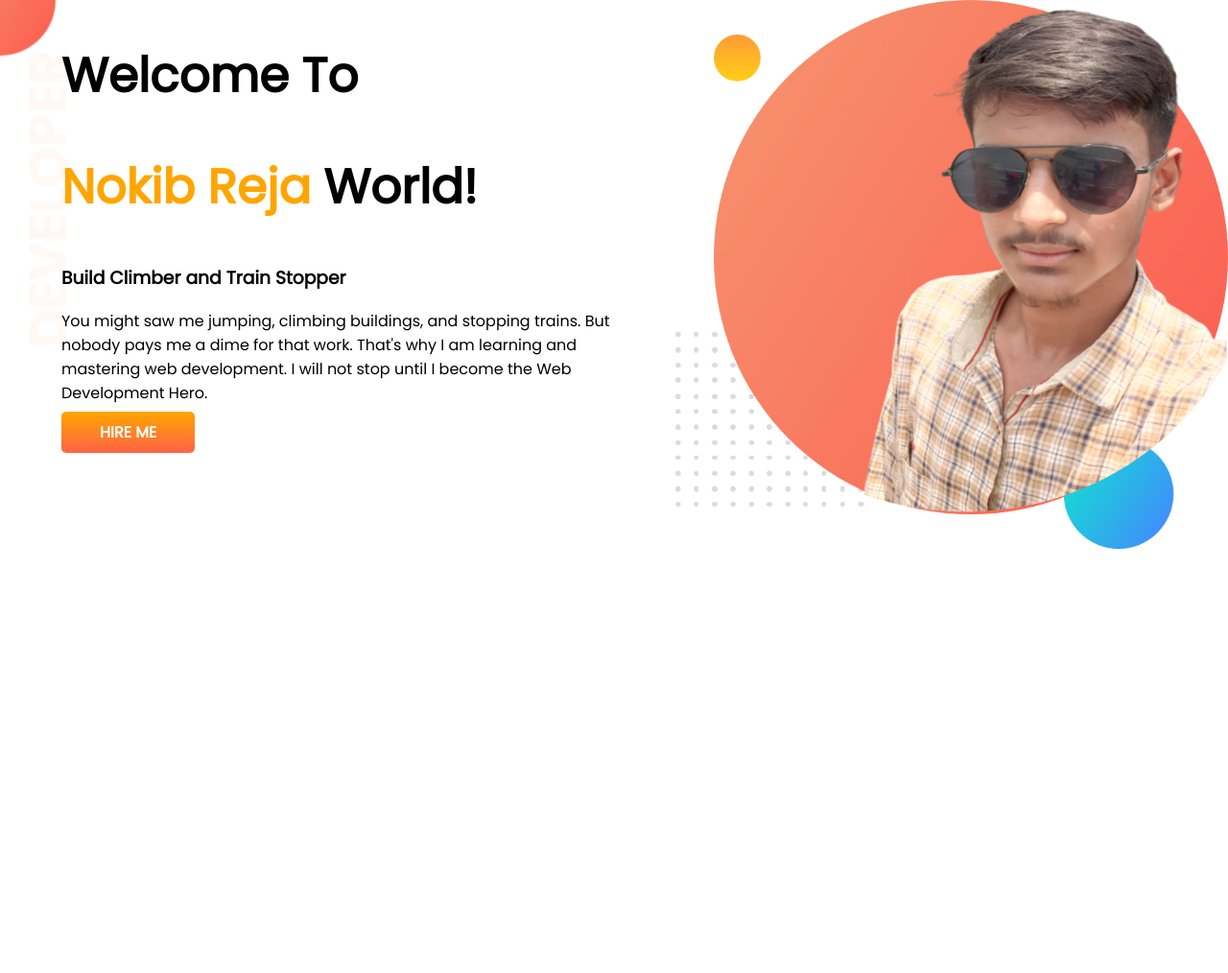
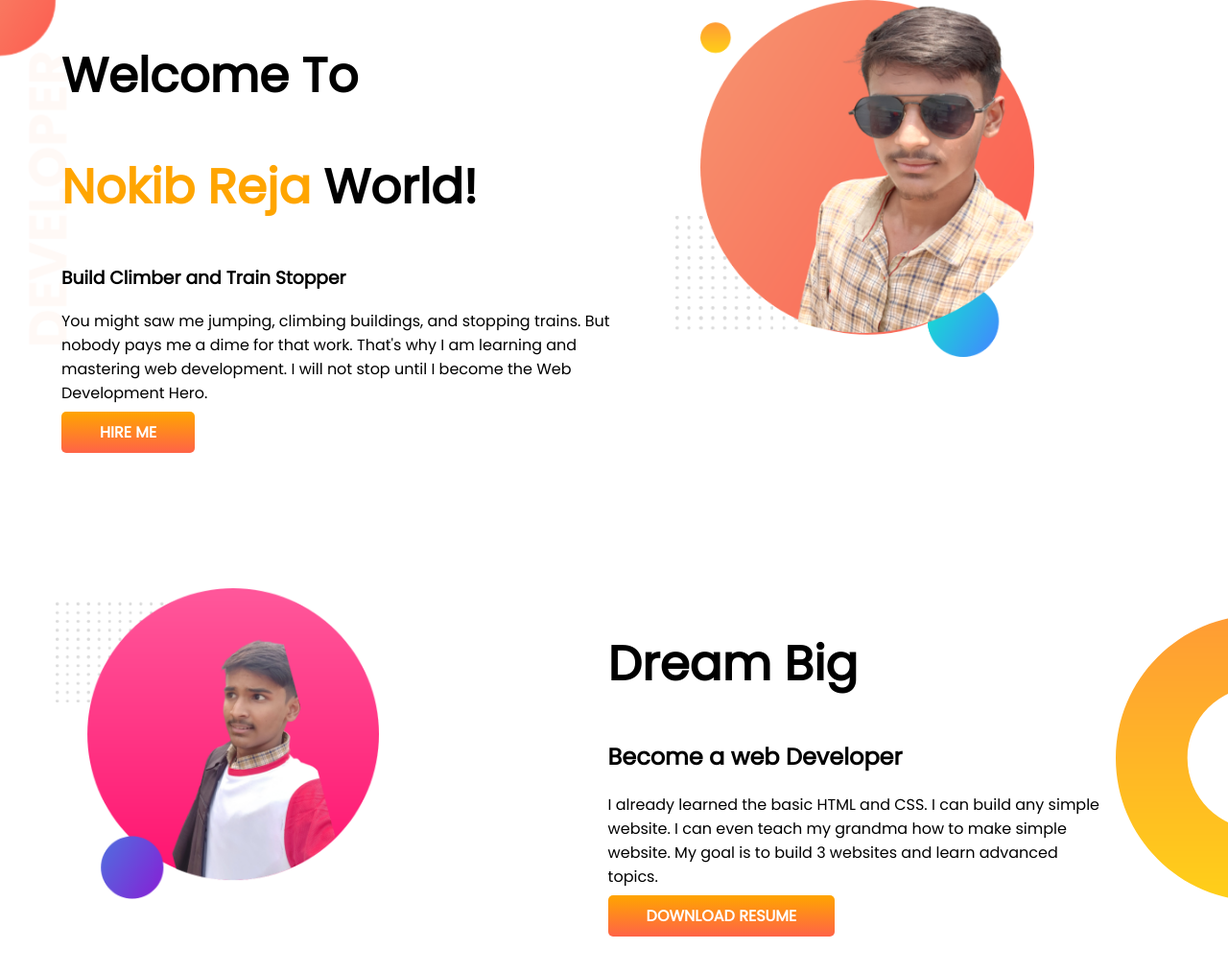
Before and after one commit to NokibReja/developer-portfolio, a plain HTML site: page index.html in a window 1280 px wide. Shown: the whole page at 96% size. Before the commit the page ends 800 px from the top, so only its background shows below. Drawn offline with Linux system fonts and the light colour scheme.

Commit message:
dream added

```diff
--- a/index.html
+++ b/index.html
@@ -36,5 +36,25 @@
         <img src="images/mypic1.png" alt="" />
       </div>
     </section>
+    <section class="dream-big">
+      <div class="half-width">
+        <img src="images/mypic2.png" alt="" />
+      </div>
+      <div class="half-width">
+        <h1>Dream Big</h1>
+        <h2>Become a web Developer</h2>
+        <p>
+          I already learned the basic HTML and CSS. I can build any simple
+          website. I can even teach my grandma how to make simple website. My
+          goal is to build 3 websites and learn advanced topics.
+        </p>
+        <a
+          class="link-button"
+          target="_blank"
+          href="https://www.facebook.com/nokib.reja.5"
+          >DOWNLOAD RESUME</a
+        >
+      </div>
+    </section>
   </body>
 </html>
--- a/style.css
+++ b/style.css
@@ -10,13 +10,14 @@ h1 {
 }
 section {
   display: flex;
+  margin-bottom: 150px;
 }
 .half-width {
   width: 50%;
   padding-left: 5%;
 }
 .half-width img {
-  width: 100%;
+  width: 65%;
 }
 .link-button {
   text-decoration: none;
@@ -30,3 +31,9 @@ section {
   background-image: url(images/top-banner.png);
   background-repeat: no-repeat;
 }
+.dream-big {
+  background-image: url(images/dream-bg.png);
+  background-repeat: no-repeat;
+  background-position: right;
+  padding-right: 10%;
+}
```
Also changed, not shown: images/20200131_125114.jpg (deleted), images/20200803_115504.jpg (deleted), images/mypic2.png (added).
